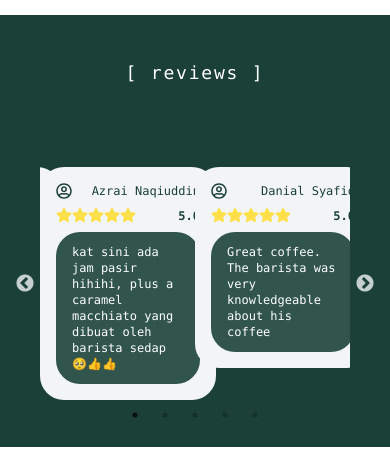
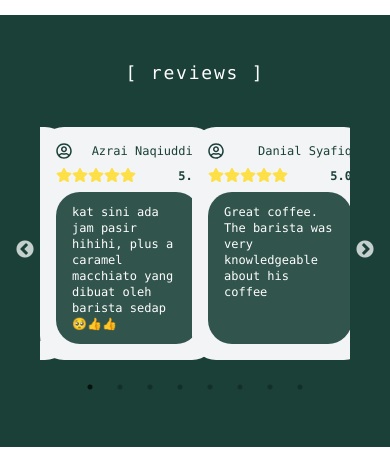
Before and after one commit to solahidris/Project15_T2_ReactFullyResponsiveWebsite, a React (Create React App) app: page / in a window 390 px wide. Shown: the part 2420-2895 px from the top of the page. Built offline with nearby package versions, Linux system fonts and the light colour scheme; no server answers.

Commit message:
fixed layout in carousel and sering top header changes

```diff
--- a/src/App.js
+++ b/src/App.js
@@ -18,7 +18,7 @@ function App() {
     dots: true,
     infinite: true,
     speed: 500,
-    slidesToShow: 2,
+    slidesToShow: 3,
     slidesToScroll: 1,
   };
 
@@ -27,7 +27,7 @@ function App() {
       {/* <AppDescription /> */}
 
 {/* Website Header */}
-      <div className="flex justify-center bg-white rounded-3xl mx-10 lg:mx-[20rem] transition ease-in-out hover:-translate-center-1 hover:scale-105 duration-500">
+      <div className="flex justify-center bg-white rounded-3xl mx-10 lg:mx-[22%] transition ease-in-out hover:-translate-center-1 hover:scale-105 duration-500">
         <img
           className="h-[7rem]"
           src={
@@ -170,9 +170,8 @@ function App() {
         {/* whole layout for the carousell */}
         <div className="mx-10 h-[15rem]">
 
-        {/* just adding some space - delete later */}
-        <div className="pt-10"></div>
-        <Slider {...carouselSettings}>
+
+        <Slider {...carouselSettings} className="pb-3">
         {/* first container */}
         <div className="rounded-3xl bg-gray-100 py-4 min-w-[11rem] max-w-[20rem] grid grid-rows-4 grid-flow-col">
           {/* each comment 1st-container */}
@@ -201,8 +200,11 @@ function App() {
           </div>
         </div>
 
+        {/* spacer container 1-2 & 2-3 */}
+        <div></div>
+
         {/* second container */}
-        <div className="rounded-3xl bg-gray-100 py-4 min-w-[11rem] max-w-[20rem] grid grid-rows-4 grid-flow-col">
+        <div className="rounded-3xl bg-gray-100 min-h-[14.5rem] py-4 ml-[-3.5rem] min-w-[11rem] max-w-[20rem] grid grid-rows-4 grid-flow-col">
           {/* each comment 2nd-container */}
           <div>
             {/* user container top with stars */}
@@ -223,14 +225,14 @@ function App() {
               </div>
             </div>
             {/* 3rd row info comment */}
-            <div className="bg-emerald-950/80 rounded-3xl mx-4 font-mono text-sm row-start-2 row-span-4">
+            <div className="bg-emerald-950/80 min-h-[9.5rem] rounded-3xl mx-4 font-mono text-sm row-start-2 row-span-4">
               <p className="px-4 py-3 text-xs text-white">Great coffee. The barista was very knowledgeable about his coffee</p>
             </div>
           </div>
         </div>
 
         {/* third container */}
-        <div className="rounded-3xl bg-gray-100 py-4 min-w-[11rem] max-w-[20rem] grid grid-rows-4 grid-flow-col">
+        <div className="rounded-3xl bg-gray-100 min-h-[14.5rem] py-4 ml-[2rem] min-w-[11rem] max-w-[20rem] grid grid-rows-4 grid-flow-col">
           {/* each comment 3rd-container */}
           <div>
             {/* user container top with stars */}
@@ -251,14 +253,17 @@ function App() {
               </div>
             </div>
             {/* 3rd row info comment */}
-            <div className="bg-emerald-950/80 rounded-3xl mx-4 font-mono text-sm row-start-2 row-span-4">
+            <div className="bg-emerald-950/80 min-h-[9.5rem] rounded-3xl mx-4 font-mono text-sm row-start-2 row-span-4">
               <p className="px-4 py-3 text-xs text-white">A good place to hangout at nite. Tiptop service & very friendly employee. Serve light food.</p>
             </div>
           </div>
         </div>
 
+        {/* spacer container 3-4 & 4-5 */}
+        <div></div>
+
         {/* fourth container */}
-        <div className="rounded-3xl bg-gray-100 py-4 min-w-[11rem] max-w-[20rem] grid grid-rows-4 grid-flow-col">
+        <div className="rounded-3xl bg-gray-100 min-h-[14.5rem] py-4 ml-[-1.3rem] min-w-[11rem] max-w-[20rem] grid grid-rows-4 grid-flow-col">
           {/* each comment 4th-container */}
           <div>
             {/* user container top with stars */}
@@ -279,14 +284,14 @@ function App() {
               </div>
             </div>
             {/* 3rd row info comment */}
-            <div className="bg-emerald-950/80 rounded-3xl mx-4 font-mono text-sm row-start-2 row-span-4">
+            <div className="bg-emerald-950/80 min-h-[9.5rem] rounded-3xl mx-4 font-mono text-sm row-start-2 row-span-4">
               <p className="px-4 py-3 text-xs text-white">Kopi diorg mmg sedappp,</p>
             </div>
           </div>
         </div>
 
         {/* fifth container */}
-        <div className="rounded-3xl bg-gray-100 py-4 min-w-[11rem] max-w-[20rem] grid grid-rows-4 grid-flow-col">
+        <div className="rounded-3xl bg-gray-100 min-h-[14.5rem] py-4 ml-[3.8rem] min-w-[11rem] max-w-[20rem] grid grid-rows-4 grid-flow-col">
           {/* each comment 5th-container */}
           <div>
             {/* user container top with stars */}
@@ -307,11 +312,15 @@ function App() {
               </div>
             </div>
             {/* 3rd row info comment */}
-            <div className="bg-emerald-950/80 rounded-3xl mx-4 font-mono text-sm row-start-2 row-span-4">
+            <div className="bg-emerald-950/80 min-h-[9.5rem] rounded-3xl mx-4 font-mono text-sm row-start-2 row-span-4">
               <p className="px-4 py-3 text-xs text-white">Sedap, harga berpatutan, selesa</p>
             </div>
           </div>
         </div>
+
+        {/* spacer container 5-1 */}
+        <div></div>
+
       </Slider>
 
         </div>
```
